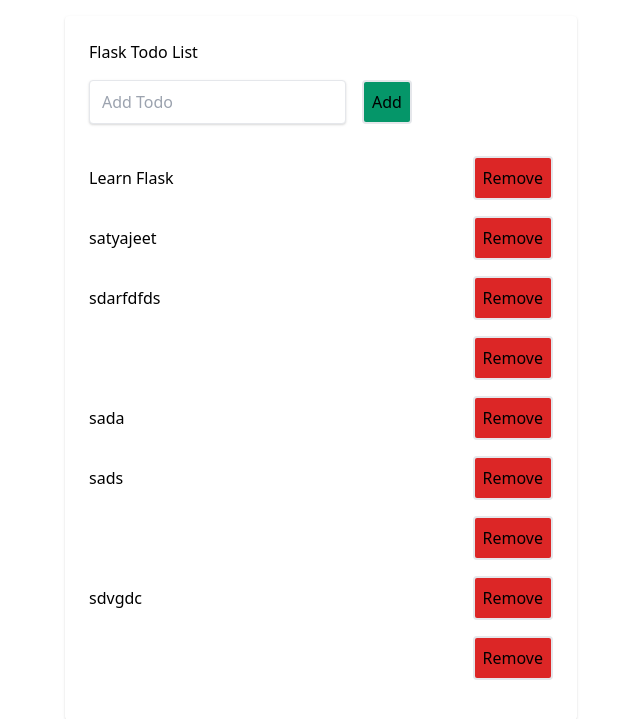
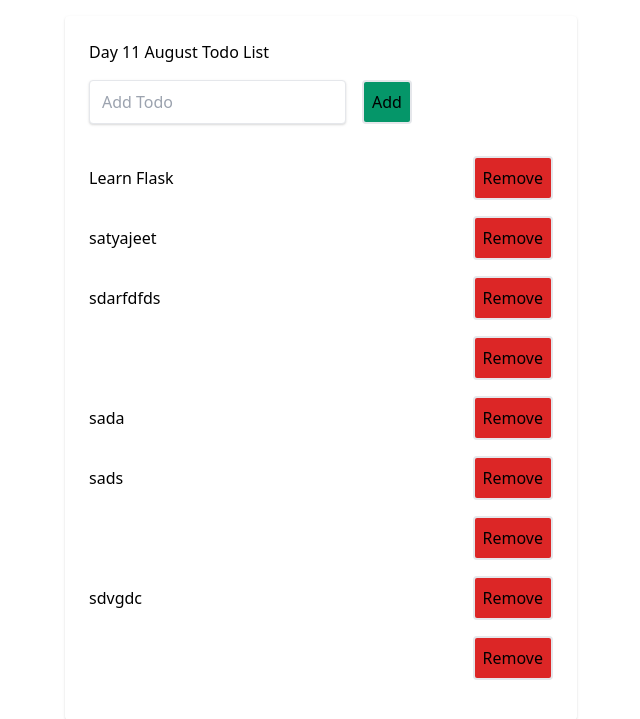
Before and after one commit to teejaytas/Terraform_cicd, a Flask app: page / in a window 1280 px wide. Shown: the top 719 px of the page, without its empty margins (319-959 px from the left). Run offline with Flask 2, Linux system fonts and the light colour scheme; data comes from the database, SQL or seed files in the repository.

Commit message:
update home file

```diff
--- a/templates/home.html
+++ b/templates/home.html
@@ -2,7 +2,7 @@
 {% block content %}
 <div class="bg-white rounded shadow p-6 m-4 w-full lg:w-3/4 lg:max-w-lg">
   <div class="mb-4">
-    <h1 class="text-grey-darkest">Flask Todo List</h1>
+    <h1 class="text-grey-darkest">Day 11 August Todo List</h1>
     <div class="flex mt-4">
       {% include "partials/_form.html" %}
     </div>
```
Also changed, not shown: 2 other files.
